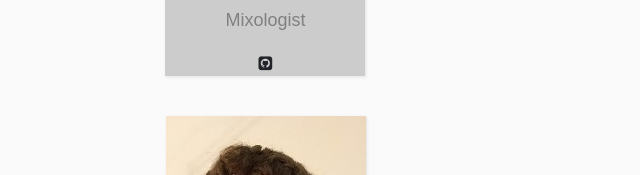
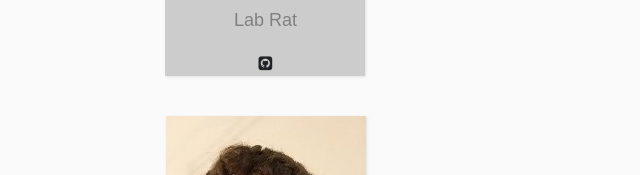
Before and after one commit to legines/RhymeShark, a plain HTML site: page contact.html in a window 1280 px wide. Shown: the part 411-586 px from the top of the page, 254-894 px from the left. Drawn offline with nearby package versions, Linux system fonts and the light colour scheme; a web font is replaced by a local one.

Commit message:
Update contact.html

```diff
--- a/contact.html
+++ b/contact.html
@@ -64,7 +64,7 @@
           <div class="card profile">
             <img src="./assets/images/LG.jpg" alt="Luis" style="width:100%">
             <h1>Luis Gines</h1>
-            <p class="title">Mixologist</p>
+            <p class="title">Lab Rat</p>
             <a href="https://github.com/legines" target="blank"><i class="fa fa-github-square"></i></a>
           </div>
           <div class="card profile">
```
